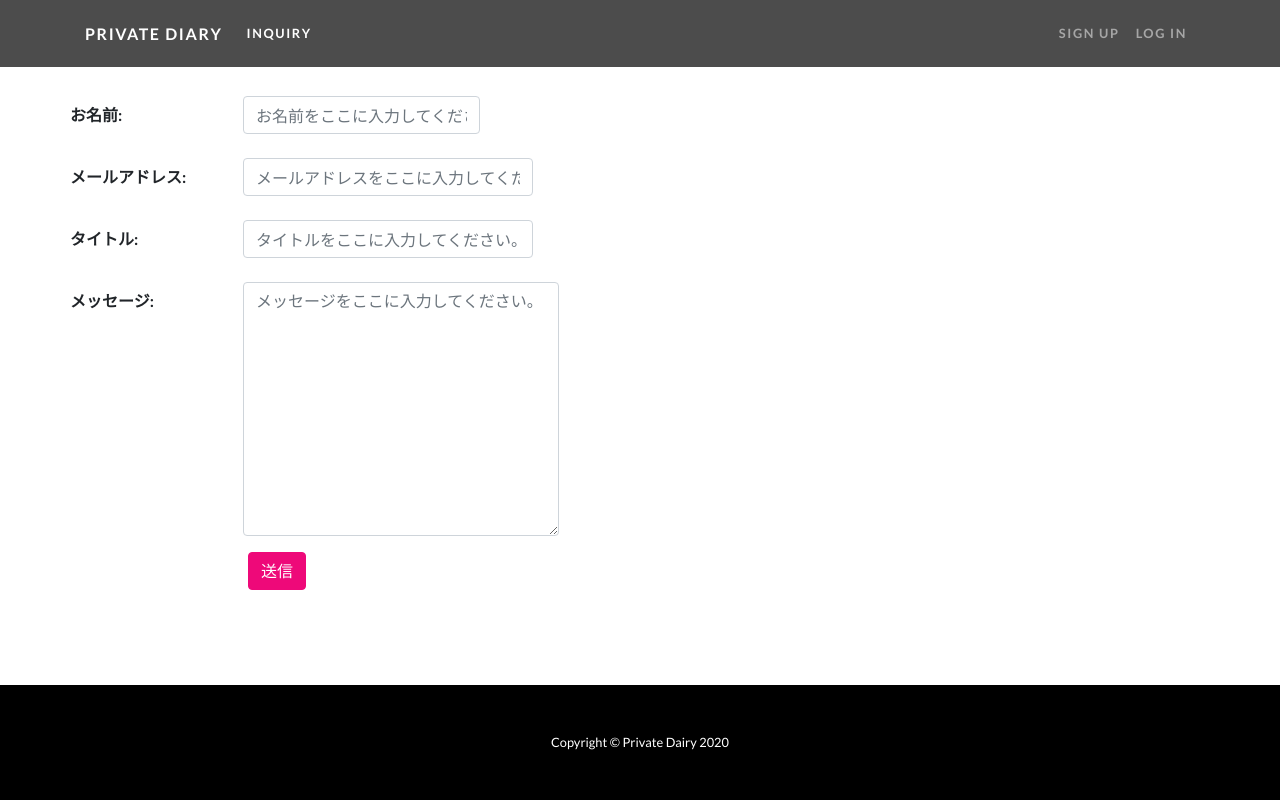
After one commit to daishi-kirihata/mizutoki-dev, a Django app: page /inquiry/ in a window 1280 px wide. The commit adds this page. Run offline with Django 3.2, Linux system fonts and the light colour scheme; some libraries are stand-ins or nearby versions.

Commit message:
フォーム画面の追加

```diff
--- /dev/null
+++ b/private_diary/diary/forms.py
@@ -0,0 +1,24 @@
+# -*- coding: utf-8 -*-
+
+from django import forms
+
+class InquiryForm(forms.Form):
+    name = forms.CharField(max_length=30, label='お名前')
+    email = forms.EmailField(label='メールアドレス')
+    title = forms.CharField(max_length=30, label='タイトル')
+    message = forms.CharField(label='メッセージ', widget=forms.Textarea)
+
+    def __init__(self, *args, **kwargs):
+        super().__init__(*args, **kwargs)
+
+        self.fields['name'].widget.attrs['class']='form-control col-9'
+        self.fields['name'].widget.attrs['placeholder']='お名前をここに入力してください。'
+
+        self.fields['email'].widget.attrs['class']='form-control col-11'
+        self.fields['email'].widget.attrs['placeholder']='メールアドレスをここに入力してください。'
+
+        self.fields['title'].widget.attrs['class']='form-control col-11'
+        self.fields['title'].widget.attrs['placeholder']='タイトルをここに入力してください。'
+
+        self.fields['message'].widget.attrs['class']='form-control col-12'
+        self.fields['message'].widget.attrs['placeholder']='メッセージをここに入力してください。'
--- a/private_diary/diary/templates/base.html
+++ b/private_diary/diary/templates/base.html
@@ -28,13 +28,18 @@
             <!-- Navigation -->
             <nav class="navbar navbar-expand-lg navbar-dark navbar-custom fixed-top">
                 <div class="container">
-                    <a class="navbar-brand" href="#">PRIVATE DIARY</a>
+                    <a class="navbar-brand" href="{% url 'diary:index' %}">PRIVATE DIARY</a>
                     <button class="navbar-toggler" type="button" data-toggle="collapse" data-target="#navbarResponsive" aria-controls="navbarResponsive" aria-expanded="false" aria-label="Toggle navigation">
                         <span class="navbar-toggler-icon"></span>
                     </button>
                     <div class="collapse navbar-collapse" id="navbarResponsive">
+                        <ul class="navbar-nav mr-auto">
+                            <li class="nav-item {% block active_inquiry %}{% endblock %}">
+                                <a class="nav-link" href="{% url 'diary:inquiry' %}">INQUIRY</a>
+                            </li>
+                        </ul>
                         <ul class="navbar-nav ml-auto">
-                            <li class="nav-item {% block active_inquiry %}{% endblock %}">
+                            <li class="nav-item">
                                 <a class="nav-link" href="#">Sign Up</a>
                             </li>
                             <li class="nav-item">
--- /dev/null
+++ b/private_diary/diary/templates/inquiry.html
@@ -0,0 +1,35 @@
+{% extends 'base.html' %}
+
+{% block title %}お問い合わせ | Private Diary{% endblock %}
+
+{% block active_inquiry %}active{% endblock %}
+
+{% block contents %}
+<div class="container">
+    <div class="row">
+        <div class="my-div-style">
+            <form method="post">
+                {% csrf_token %}
+
+                {{ form.non_field_errors }}
+
+                {% for field in form %}
+                    <div class="form-group row">
+                        <label for="{{ field.id_for_label }}" class="col-sm-4 col-form-label">
+                            <strong>{{ field.label_tag }}</strong>
+                        </label>
+                        <div class="col-sm-8">
+                            {{ field }}
+                            {{ field.errors }}
+                        </div>
+                    </div>
+                {% endfor %}
+
+                <div class="offset-sm-4 col-sm-8">
+                    <button class="btn btn-primary" type="submit">送信</button>
+                </div>
+            </form>
+        </div>
+    </div>
+</div>
+{% endblock %}
--- a/private_diary/diary/urls.py
+++ b/private_diary/diary/urls.py
@@ -1,15 +1,11 @@
 # -*- coding: utf-8 -*-
-"""
-Created on Fri Jan  3 04:48:17 2020
-
-@author: hajime
-"""
-
 
 from django.urls import path
+
 from . import views
 
 app_name = 'diary'
 urlpatterns = [
     path('', views.IndexView.as_view(), name="index"),
+    path('inquiry/', views.InquiryView.as_view(), name="inquiry"),
 ]
--- a/private_diary/diary/views.py
+++ b/private_diary/diary/views.py
@@ -1,4 +1,12 @@
-from django.views import generic
+# -*- coding: utf-8 -*-
 
-class IndexView(generic.TemplateView):
+from django.views.generic import TemplateView, FormView
+
+from .forms import InquiryForm
+
+class IndexView(TemplateView):
     template_name = "index.html"
+
+class InquiryView(FormView):
+    template_name = "inquiry.html"
+    form_class = InquiryForm
--- a/private_diary/static/css/mystyle.css
+++ b/private_diary/static/css/mystyle.css
@@ -7,3 +7,7 @@ body, #wrapper {
 footer {
     margin-top: auto;
 }
+
+.my-div-style {
+    margin-top: 6em;
+}
```
